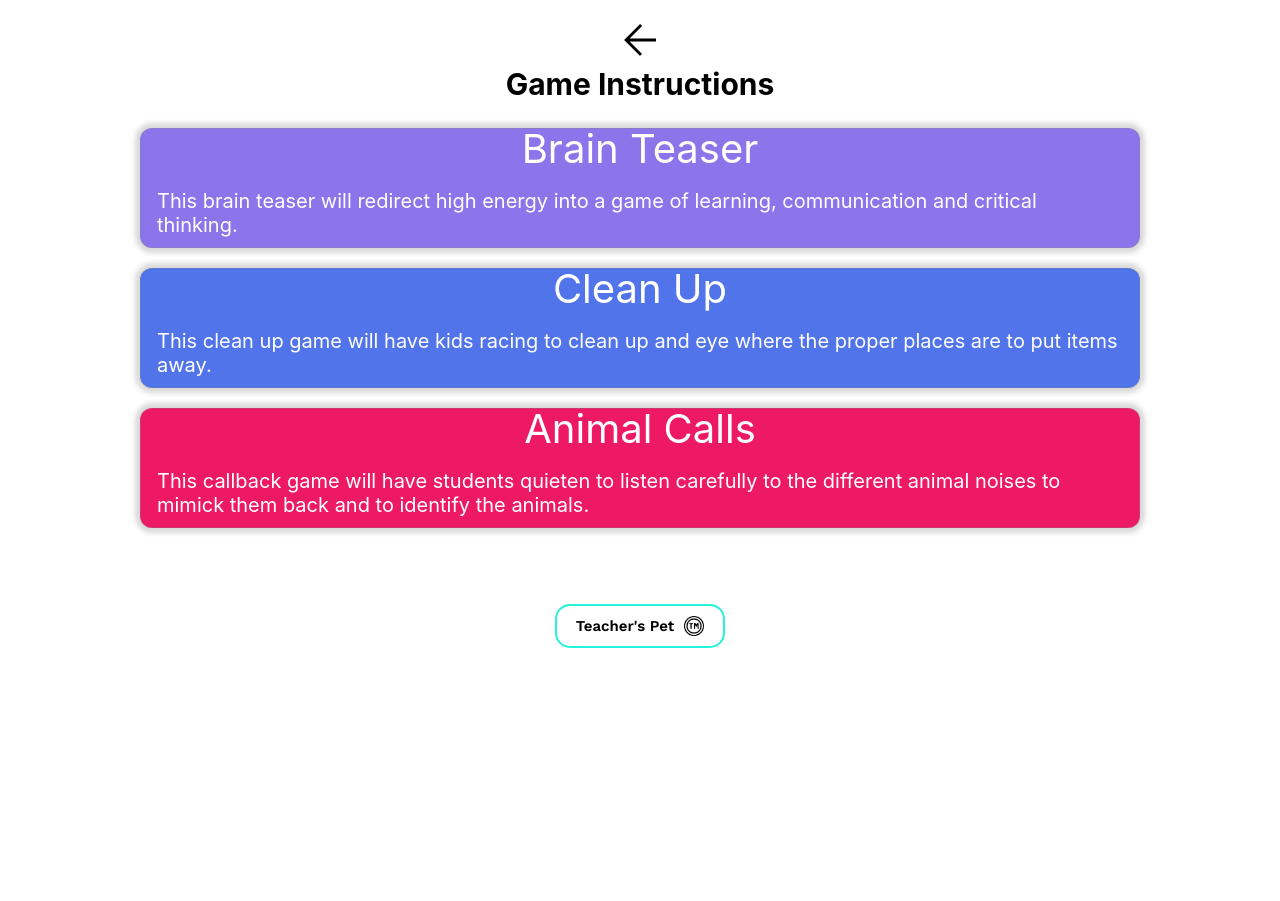
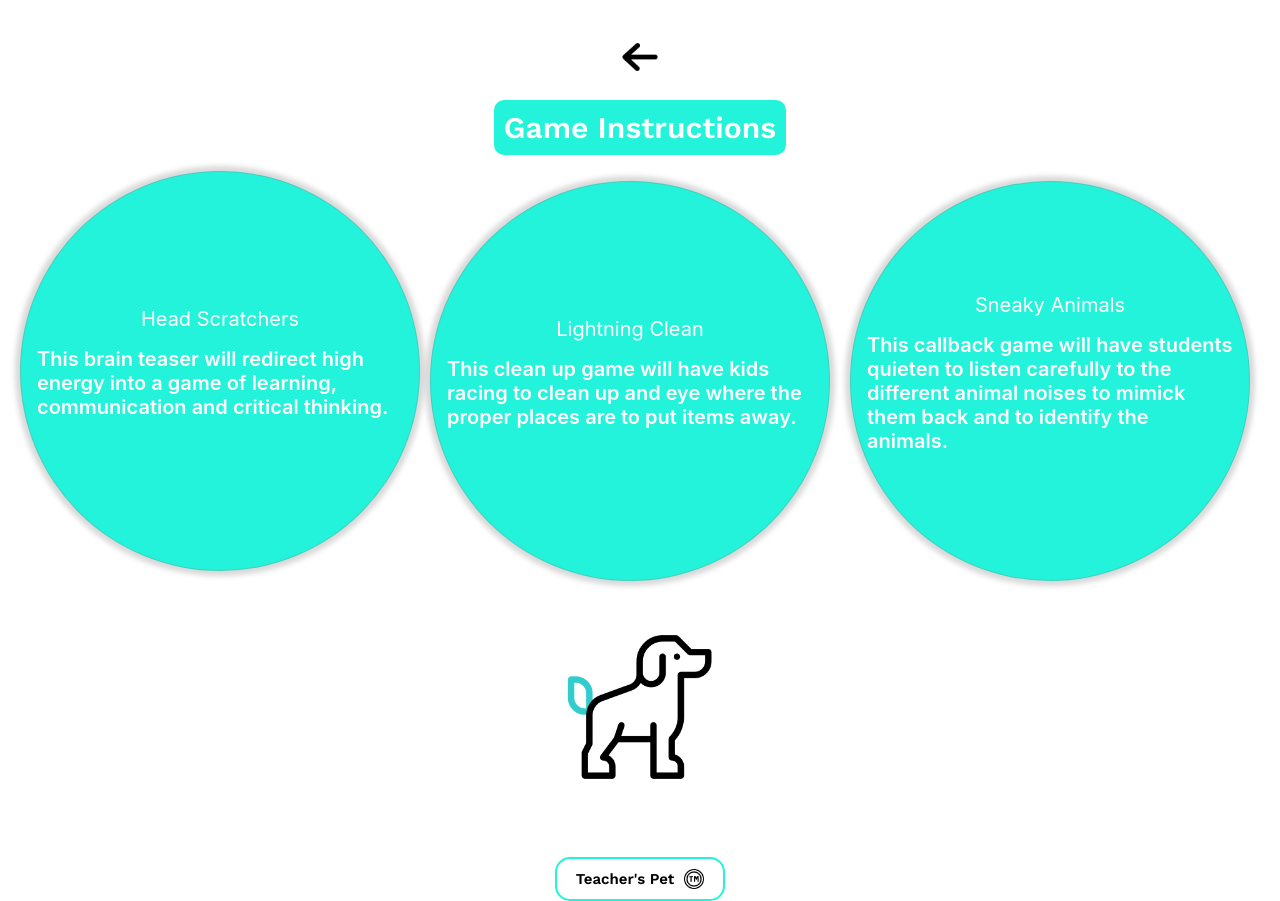
Before and after one commit to Jorfishdan/capstone, a React (Create React App) app: page /mainInfo in a window 1280 px wide. Before the commit the page ends 800 px from the top, so only its background shows below. Built offline with nearby package versions, Linux system fonts and the light colour scheme.

Commit message:
redid info page styling

```diff
--- a/src/components/InfoCard/InfoCard.js
+++ b/src/components/InfoCard/InfoCard.js
@@ -1,6 +1,8 @@
 import { Link } from "react-router-dom";
 import "./InfoCard.scss";
-import backArrow from "../../assets/images/backArrow.png";
+import backArrow from "../../assets/images/left-arrow.png";
+import dog4 from "../../assets/images/bark.gif";
+
 
 function InfoCard() {
 
@@ -10,21 +12,22 @@ function InfoCard() {
       <Link to="/"><img src={backArrow} alt="go back to main menu" className="infocard__back-button"></img></Link>
       <h1 className="infocard__title">Game Instructions</h1>
     <div className="infocard__wrapper">
-      <Link to="brainTeaser"><div className="infocard__card--1">Brain Teaser
+      <Link to="brainTeaser"><div className="infocard__card--1">Head Scratchers
       <p className="infocard__card--1-info">
         This brain teaser will redirect high energy into a game of learning, communication and critical thinking.
         </p>
         </div></Link>
-        <Link to="cleanup"> <div className="infocard__card--2">Clean Up
+        <Link to="cleanup"> <div className="infocard__card--2">Lightning Clean
      <p className="infocard__card--2-info">
         This clean up game will have kids racing to clean up and eye where the proper places are to put items away.
         </p></div></Link>
-      <Link to="callbacks"><div className="infocard__card--3">Animal Calls
+      <Link to="callbacks"><div className="infocard__card--3">Sneaky Animals
       <p className="infocard__card--3-info">
         This callback game will have students quieten to listen carefully to the different animal noises to mimick them back and to identify the animals.
         </p>
       </div></Link>
       </div>
+      <img src={dog4} alt="barking dog cartoon gif" className="infocard__dog" />
     </div>
     </section>
   );
--- a/src/components/InfoCard/InfoCard.scss
+++ b/src/components/InfoCard/InfoCard.scss
@@ -5,13 +5,23 @@
 
 .infocard {
 
+  &__dog {
+    width:20rem;
+    height: 20rem;
+  }
+
   &__title {
     font-size: 3rem;
+    font-family: 'WorkSans';
+    background-color: #23F3DA;
+    color: white;
+    padding:1rem;
+    border-radius: 1rem;
   }
 
   &__wrapper {
     display:flex;
-    flex-direction:column;
+    flex-direction:row;
     margin:1.6rem;
   }
 
@@ -21,15 +31,21 @@
     align-items: center;
     margin: 1.6rem;
   }
+
+  &__back-button {
+    width:5rem;
+    height:5rem;
+    margin:1.6rem;
+  }
   &__card--1 {
-    height: 12rem;
-    width: 25rem;
+    height: 40rem;
+    width: 40rem;
     border: 1px solid rgba(128, 128, 128, 0.3);
-    border-radius: 1.2rem;
+    border-radius: 50%;
     box-shadow: 0px 0px 5px 5px rgba(128, 128, 128, 0.3);
-    margin: 1rem;
+    // margin: 1rem;
     transition: 0.5s;
-    background-color: #8C75EA;
+    background-color: #23F3DA;
     color:white;
     font-size: 2rem;
 
@@ -39,13 +55,13 @@
     justify-content: center;
     align-items: center;
 
-    @include tablet {
-      width: 65rem;
-    }
-    @include desktop {
-      width: 100rem;
-      font-size: 4rem;
-    }
+    // @include tablet {
+    //   width: 65rem;
+    // }
+    // @include desktop {
+    //   width: 100rem;
+    //   font-size: 4rem;
+    // }
     &:hover {
       margin-top: -0.2px;
       box-shadow: 0px 0px 5px 5px rgba(11, 11, 11, 0.4);
@@ -55,6 +71,8 @@
   &__card--1-info, &__card--2-info, &__card--3-info{
     font-size: 1rem;
     margin:1.6rem;
+    font-size: 2rem;
+    font-weight: 600;
 
     @include desktop {
       font-size: 2rem;
@@ -62,14 +80,14 @@
   }
 
   &__card--2 {
-    height: 12rem;
-    width: 25rem;
+    height: 40rem;
+    width: 40rem;
     border: 1px solid rgba(128, 128, 128, 0.3);
-    border-radius: 1.2rem;
+    border-radius: 50%;
     box-shadow: 0px 0px 5px 5px rgba(128, 128, 128, 0.3);
     margin: 1rem;
     transition: 0.5s;
-    background-color:#5274EB;
+    background-color:#23F3DA;
     color:white;
     font-size: 2rem;
 
@@ -78,14 +96,14 @@
     justify-content: center;
     align-items: center;
 
-    @include tablet {
-      width: 65rem;
-    }
+    // @include tablet {
+    //   width: 65rem;
+    // }
 
-    @include desktop {
-      width: 100rem;
-      font-size: 4rem;
-    }
+    // @include desktop {
+    //   width: 100rem;
+    //   font-size: 4rem;
+    // }
     &:hover {
       margin-top: -0.2px;
       box-shadow: 0px 0px 5px 5px rgba(11, 11, 11, 0.4);
@@ -93,14 +111,14 @@
   }
 
   &__card--3 {
-    height: 12rem;
-    width: 25rem;
+    height: 40rem;
+    width: 40rem;
     border: 1px solid rgba(128, 128, 128, 0.3);
-    border-radius: 1.2rem;
+    border-radius: 50%;
     box-shadow: 0px 0px 5px 5px rgba(128, 128, 128, 0.3);
     margin: 1rem;
     transition: 0.5s;
-    background-color: #ED1965;
+    background-color:#23F3DA;
     color:white;
     font-size: 2rem;
 
@@ -109,14 +127,14 @@
     justify-content: center;
     align-items: center;
 
-    @include tablet {
-      width: 65rem;
-    }
+    // @include tablet {
+    //   width: 65rem;
+    // }
 
-    @include desktop {
-      width: 100rem;
-      font-size: 4rem;
-    }
+    // @include desktop {
+    //   width: 100rem;
+    //   font-size: 4rem;
+    // }
     &:hover {
       margin-top: -0.2px;
       box-shadow: 0px 0px 5px 5px rgba(11, 11, 11, 0.4);
```
Also changed, not shown: src/assets/images/backArrow.png (deleted), src/assets/images/bark.gif (added).
